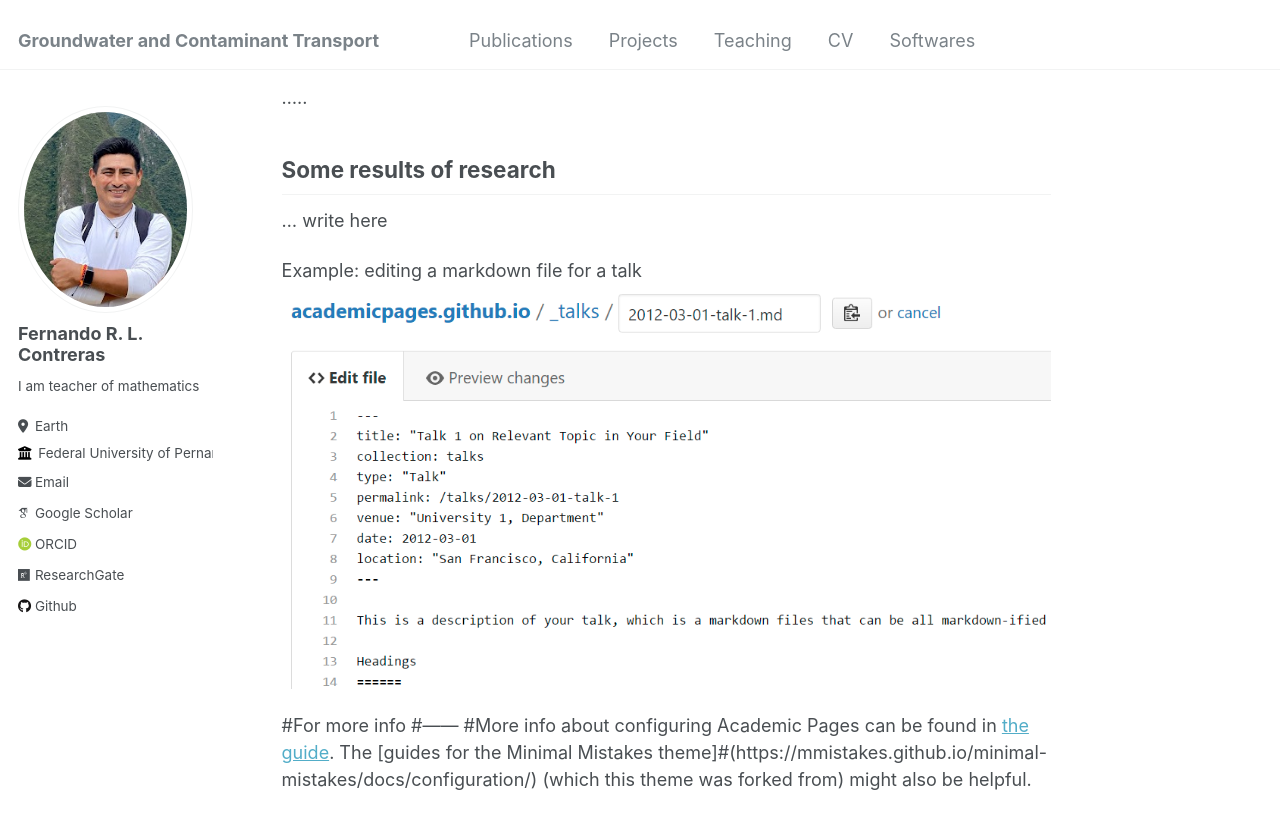
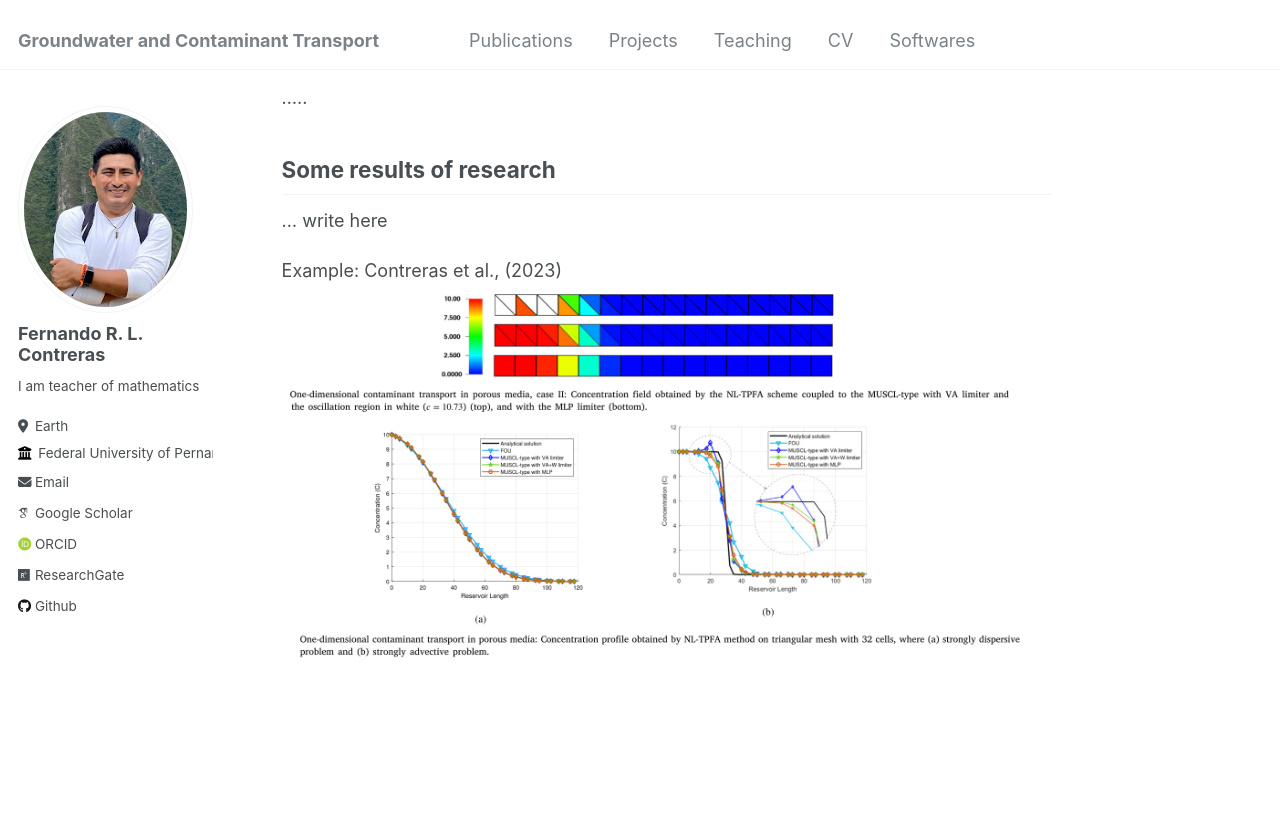
Before and after one commit to Feraul/Feraul.github.io, a Jekyll site: the page built from _pages/about.md, in a window 1280 px wide and 900 px high, scrolled down 295 px. Shown: the top 829 px of the window. Built offline with Jekyll 4.4.1, drawn with Linux system fonts in a browser that asks for light colours; some web fonts are replaced.

Commit message:
Update about.md

```diff
--- a/_pages/about.md
+++ b/_pages/about.md
@@ -23,9 +23,5 @@ Some results of research
 ...
 write here
 
-Example: editing a markdown file for a talk
-![Editing a markdown file for a talk](/images/editing-talk.png)
-
-#For more info
-#------
-#More info about configuring Academic Pages can be found in [the guide](https://academicpages.github.io/markdown/). The [guides for the Minimal Mistakes theme]#(https://mmistakes.github.io/minimal-mistakes/docs/configuration/) (which this theme was forked from) might also be helpful.
+Example: Contreras et al., (2023)
+![Editing a markdown file for a talk](/images/image2.png)
```
